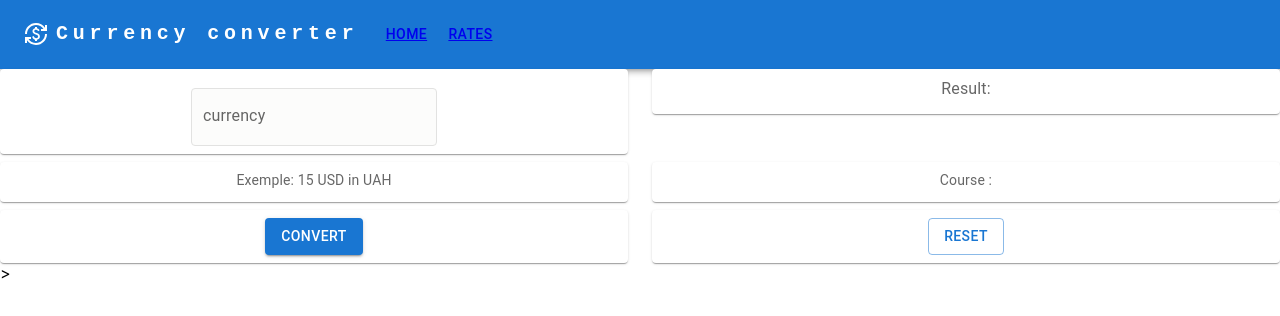
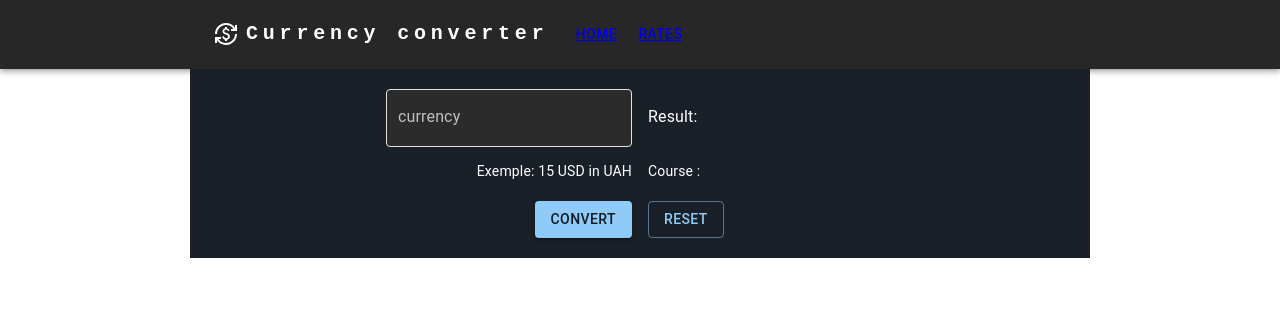
Before and after one commit to Shlov/currency-converter, a React (Create React App) app: page /currency-converter/rates in a window 1280 px wide. Both pictures are taken after a click on the button "HOME". Shown: the top 316 px of the page. Built offline with nearby package versions, Linux system fonts and the light colour scheme; no server answers.

Commit message:
start styled

```diff
--- a/src/components/Form/Form.js
+++ b/src/components/Form/Form.js
@@ -3,14 +3,14 @@ import { exChange } from 'service/service';
 import * as React from 'react';
 import { alpha, styled } from '@mui/material/styles';
 // import InputBase from '@mui/material/InputBase';
-import Box from '@mui/material/Box';
+
 // import InputLabel from '@mui/material/InputLabel';
 import TextField from '@mui/material/TextField';
-import { Button, Grid, Paper, Typography } from '@mui/material';
+import { Button, Container, Grid,  Typography } from '@mui/material';
 import { useState } from 'react';
 // import FormControl from '@mui/material/FormControl';
 
-const RedditTextField = styled((props) => (
+const RedditTextField = styled(props => (
   <TextField InputProps={{ disableUnderline: true }} {...props} />
 ))(({ theme }) => ({
   '& .MuiFilledInput-root': {
@@ -34,26 +34,25 @@ const RedditTextField = styled((props) => (
   },
 }));
 
+// const Item = styled(Paper)(({ theme }) => ({
+//   backgroundColor: theme.palette.mode === 'dark' ? '#1A2027' : '#fff',
+//   ...theme.typography.body2,
+//   padding: theme.spacing(1),
+//   textAlign: 'center',
+//   color: theme.palette.text.secondary,
+// }));
 
-const Item = styled(Paper)(({ theme }) => ({
-  backgroundColor: theme.palette.mode === 'dark' ? '#1A2027' : '#fff',
-  ...theme.typography.body2,
-  padding: theme.spacing(1),
-  textAlign: 'center',
-  color: theme.palette.text.secondary,
-}));
-
-
-export const Form = () => {
-
+export const Form = ({ theme }) => {
   const initialValue = {
-    "info": {
-      "rate": ''
+    info: {
+      rate: '',
     },
-    "result": ''
+    result: '',
   };
 
-  const [result, setResult] = useState(initialValue)
+  console.log(theme);
+
+  const [result, setResult] = useState(initialValue);
 
   const handleSubmit = e => {
     e.preventDefault();
@@ -63,60 +62,68 @@ export const Form = () => {
     const from = arrDara[1];
     const amount = arrDara[0];
 
-    exChange(to, from, amount).then(data => setResult(data) );
+    exChange(to, from, amount).then(data => setResult(data));
     // e.target.reset();
   };
 
   const resetInput = e => {
     e.target.form.reset();
     setResult(initialValue);
-    console.log(e.target.form)
-  }
+    console.log(e.target.form);
+  };
 
   return (
     <>
+      <Container maxWidth="md" sx={{ backgroundColor: '#1A2027' }}>
         <form onSubmit={handleSubmit}>
-    <Box sx={{ width: '100%' }}>
-      <Grid container rowSpacing={1} columnSpacing={{ xs: 1, sm: 2, md: 3 }}>
-        <Grid item xs={6}>
-          <Item>
+          <Grid
+            container
+            // spacing={2}
+            p='12px'
+            color='#fff'
+            // justifyContent="center"
+            // alignItems="flex-start"
+            // rowSpacing={1}
+            // columnSpacing={{ xs: 1, sm: 2, md: 3 }}
+          >
+            <Grid item xs={6} display='flex' flexDirection='column' alignItems='flex-end' height='72px' p='8px'>
               <RedditTextField
                 name="currency"
                 label="currency"
                 defaultValue=""
                 id="currency"
                 variant="filled"
-            style={{ marginTop: 11 }}
+
               />
-          </Item>
             </Grid>
-        <Grid item xs={6}>
-          <Item>
-            <Typography variant="body1" gutterBottom>
+            <Grid item xs={6} height='72px' display='flex' alignItems='center' p='8px' >
+              <Typography variant="body1" gutterBottom style={{ margin: 0 }}>
                 {`Result: ${result.result}`}
               </Typography>
-          </Item>
             </Grid>
-        <Grid item xs={6}>
-          <Item>
+            <Grid item xs={6} display='flex' flexDirection='column' alignItems='flex-end' p='8px'>
               <Typography variant="body2" gutterBottom>
                 Exemple: 15 USD in UAH
-            </Typography></Item>
+              </Typography>
             </Grid>
-        <Grid item xs={6}>
-          <Item>
+            <Grid item xs={6} p='8px'>
               <Typography variant="body2" gutterBottom>
                 {`Course : ${result.info.rate}`}
-            </Typography></Item>
+              </Typography>
             </Grid>
-        <Grid item xs={6}>
-          <Item><Button variant="contained" type="submit">Convert</Button></Item>
+            <Grid item xs={6} display='flex' flexDirection='column' alignItems='flex-end' p='8px'>
+              <Button variant="contained" type="submit">
+                Convert
+              </Button>
             </Grid>
-        <Grid item xs={6}>
-          <Item><Button variant="outlined" type="button" onClick={resetInput}>Reset</Button></Item>
+            <Grid item xs={6} p='8px'>
+              <Button variant="outlined" type="button" onClick={resetInput}>
+                Reset
+              </Button>
             </Grid>
           </Grid>
-    </Box>
+        </form>
+      </Container>
       {/* <Box
       sx={{
         display: 'flex',
@@ -127,31 +134,6 @@ export const Form = () => {
           height: 300,
         },
       }} */}
-    >
-
-      {/* <Paper variant="outlined" sx={{
-        display: 'flex',
-        padding: '42px',
-        '& > :not(style)': {
-          m: 1,
-          width: 300,
-          height: 300,
-        },
-      }}> */}
-
-
-
-
-
-
-
-
-        {/* <button type="submit">Submit</button> */}
-
-
-      {/* </Box> */}
-      </form>
-      {/* </Paper> */}
     </>
   );
 };
--- a/src/components/layout/layout.jsx
+++ b/src/components/layout/layout.jsx
@@ -1,6 +1,6 @@
 import { NavLink, Outlet } from 'react-router-dom';
 import { Suspense } from 'react';
-import { BottomNavigation, BottomNavigationAction, Breadcrumbs, Link } from '@mui/material';
+
 
 import * as React from 'react';
 import AppBar from '@mui/material/AppBar';
@@ -11,33 +11,21 @@ import Typography from '@mui/material/Typography';
 import Menu from '@mui/material/Menu';
 import MenuIcon from '@mui/icons-material/Menu';
 import Container from '@mui/material/Container';
-import Avatar from '@mui/material/Avatar';
+
 import Button from '@mui/material/Button';
-import Tooltip from '@mui/material/Tooltip';
+
 import MenuItem from '@mui/material/MenuItem';
 import CurrencyExchangeIcon from '@mui/icons-material/CurrencyExchange';
 
-const pages = ['Products', 'Pricing', 'Blog'];
-const settings = ['Profile', 'Account', 'Dashboard', 'currency converterut'];
+export const Layout = () => {
+  const [anchorElNav, setAnchorElNav] = React.useState(null);
 
-export const Layout = () => {
-
-  const [anchorElNav, setAnchorElNav] = React.useState(null);
-  const [anchorElUser, setAnchorElUser] = React.useState(null);
-
-  const handleOpenNavMenu = (event) => {
+  const handleOpenNavMenu = event => {
     setAnchorElNav(event.currentTarget);
-  };
-  const handleOpenUserMenu = (event) => {
-    setAnchorElUser(event.currentTarget);
   };
 
   const handleCloseNavMenu = () => {
     setAnchorElNav(null);
-  };
-
-  const handleCloseUserMenu = () => {
-    setAnchorElUser(null);
   };
 
 
@@ -51,9 +39,11 @@ export const Layout = () => {
       </header> */}
 
       <AppBar position="static">
-      <Container maxWidth="xl">
+        <Container maxWidth="md">
           <Toolbar disableGutters>
-          <CurrencyExchangeIcon sx={{ display: { xs: 'none', md: 'flex' }, mr: 1 }} />
+            <CurrencyExchangeIcon
+              sx={{ display: { xs: 'none', md: 'flex' }, mr: 1 }}
+            />
             <Typography
               variant="h6"
               noWrap
@@ -71,7 +61,6 @@ export const Layout = () => {
             >
               Currency converter
             </Typography>
-
             <Box sx={{ flexGrow: 1, display: { xs: 'flex', md: 'none' } }}>
               <IconButton
                 size="large"
@@ -101,18 +90,17 @@ export const Layout = () => {
                   display: { xs: 'block', md: 'none' },
                 }}
               >
-                <MenuItem key='Home' onClick={handleCloseNavMenu}>
+                <MenuItem key="Home" onClick={handleCloseNavMenu}>
                   <Typography textAlign="center">Home</Typography>
                 </MenuItem>
-                <MenuItem key='Rates' onClick={handleCloseNavMenu}>
+                <MenuItem key="Rates" onClick={handleCloseNavMenu}>
                   <Typography textAlign="center">Rates</Typography>
                 </MenuItem>
-
-
-
               </Menu>
             </Box>
-          <CurrencyExchangeIcon sx={{ display: { xs: 'flex', md: 'none' }, mr: 1 }} />
+            <CurrencyExchangeIcon
+              sx={{ display: { xs: 'flex', md: 'none' }, mr: 1 }}
+            />
             <Typography
               variant="h5"
               noWrap
@@ -132,93 +120,31 @@ export const Layout = () => {
               Cc
             </Typography>
             <Box sx={{ flexGrow: 1, display: { xs: 'none', md: 'flex' } }}>
-
               <Button
-                key='Home'
+                key="Home"
                 onClick={handleCloseNavMenu}
                 sx={{ my: 2, color: 'white', display: 'block' }}
               >
                 <NavLink to="/">Home</NavLink>
               </Button>
               <Button
-              key='Rates'
+                key="Rates"
                 onClick={handleCloseNavMenu}
                 sx={{ my: 2, color: 'white', display: 'block' }}
               >
                 <NavLink to="/rates">Rates</NavLink>
               </Button>
-
               {/* <nav>
           <NavLink to="/">Home</NavLink>
           <NavLink to="/rates">Rates</NavLink>
         </nav> */}
-
-{/* <Breadcrumbs aria-label="breadcrumb">
-  <Link underline="hover" color="inherit" to="/">
-    Home
-  </Link>
-  <Link
-    to="/rates"
-    underline="hover"
-    color="inherit"
-  >
-    Rates
-  </Link>
-</Breadcrumbs> */}
-
             </Box>
-
-          {/* <Box sx={{ flexGrow: 0 }}>
-            <Tooltip title="Open settings">
-              <IconButton onClick={handleOpenUserMenu} sx={{ p: 0 }}>
-                <Avatar alt="Remy Sharp" src="/static/images/avatar/2.jpg" />
-              </IconButton>
-            </Tooltip>
-            <Menu
-              sx={{ mt: '45px' }}
-              id="menu-appbar"
-              anchorEl={anchorElUser}
-              anchorOrigin={{
-                vertical: 'top',
-                horizontal: 'right',
-              }}
-              keepMounted
-              transformOrigin={{
-                vertical: 'top',
-                horizontal: 'right',
-              }}
-              open={Boolean(anchorElUser)}
-              onClose={handleCloseUserMenu}
-            >
-                <MenuItem key='Home' onClick={handleCloseNavMenu}>
-                  <Typography textAlign="center">Home</Typography>
-                  <Typography textAlign="center"></Typography>
-                </MenuItem>
-                <MenuItem key='Rates' onClick={handleCloseNavMenu}>
-                  <Typography textAlign="center">Rates</Typography>
-                </MenuItem>
-            </Menu>
-          </Box> */}
           </Toolbar>
         </Container>
       </AppBar>
-
-
       <Suspense fallback={<p>......</p>}>
         <Outlet />
       </Suspense>
-      {/* <BottomNavigation
-        showLabels
-        value={value}
-        onChange={(event, newValue) => {
-          setValue(newValue);
-        }}
-      >
-        <BottomNavigationAction label="Recents" icon={<RestoreIcon />} />
-        <BottomNavigationAction label="Favorites" icon={<FavoriteIcon />} />
-        <BottomNavigationAction label="Nearby" icon={<LocationOnIcon />} />
-      </BottomNavigation> */}
-
     </>
   );
 };
--- a/src/index.js
+++ b/src/index.js
@@ -6,11 +6,22 @@ import { BrowserRouter } from 'react-router-dom';
 import { Provider } from 'react-redux';
 import { store } from 'Redux/store';
 
+import { ThemeProvider, createTheme } from '@mui/material/styles';
+
+
+const darkTheme = createTheme({
+  palette: {
+    mode: 'dark',
+  },
+});
+
 ReactDOM.createRoot(document.getElementById('root')).render(
   <React.StrictMode>
     <Provider store={store}>
       <BrowserRouter basename="/currency-converter">
-        <App />
+        <ThemeProvider theme={darkTheme}>
+          <App />
+        </ThemeProvider>
       </BrowserRouter>
     </Provider>
   </React.StrictMode>
```
Lines whose indentation alone changed are shown as unchanged.
